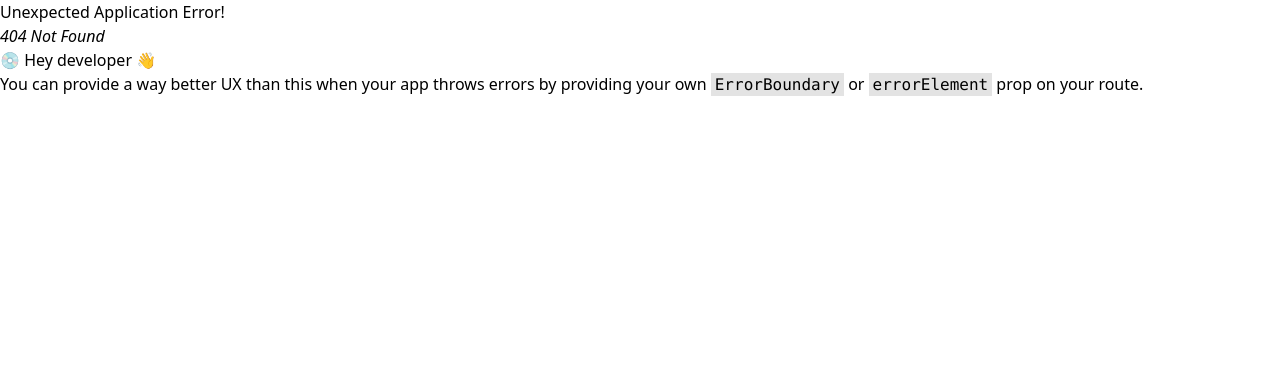
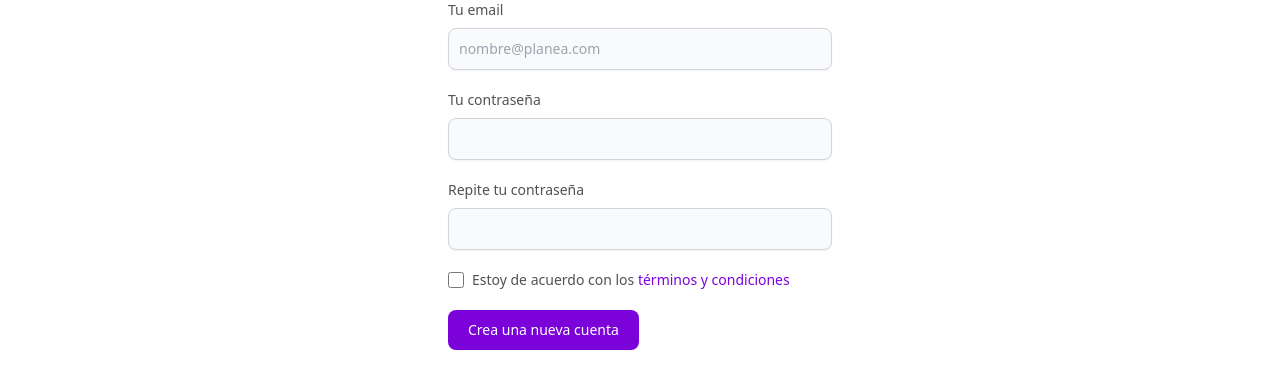
Before and after one commit to IsaLagu/planea-frontend, a React (Vite) app: page /signup in a window 1280 px wide. Before the commit this address had no page. Shown: the top 388 px of the page. Built offline with nearby package versions, Linux system fonts and the light colour scheme; a web font is replaced by a local one.

Commit message:
add signUp form

```diff
--- a/src/index.css
+++ b/src/index.css
@@ -2,7 +2,7 @@
 @tailwind components;
 @tailwind utilities;
 
-@font-face {
+/* @font-face {
     font-family: 'Lalezar';
     font-style: normal;
     font-display: auto;
@@ -15,4 +15,4 @@
     html {
       font-family: "Lalezar", system-ui, sans-serif;
     }
-}
+} */
--- /dev/null
+++ b/src/pages/SignUp.jsx
@@ -0,0 +1,66 @@
+export const SignUp = () => {
+  return (
+    <form className="max-w-sm mx-auto">
+      <div className="mb-5">
+        <label htmlFor="email" className="block mb-2 text-sm font-medium text-darkGrey">
+          Tu email
+        </label>
+        <input
+          type="email"
+          id="email"
+          className="shadow-sm bg-gray-50 border border-gray-300 text-darkGrey text-sm rounded-lg focus:outline-none focus:border-primary block w-full p-2.5"
+          placeholder="nombre@planea.com"
+          required
+        />
+      </div>
+
+      <div className="mb-5">
+        <label htmlFor="password" className="block mb-2 text-sm font-medium text-darkGrey">
+          Tu contraseña
+        </label>
+        <input
+          type="password"
+          id="password"
+          className="shadow-sm bg-gray-50 border border-gray-300 text-darkGrey text-sm rounded-lg focus:outline-none focus:border-primary block w-full p-2.5"
+          required
+        />
+      </div>
+
+      <div className="mb-5">
+        <label htmlFor="repeat-password" className="block mb-2 text-sm font-medium text-darkGrey">
+          Repite tu contraseña
+        </label>
+        <input
+          type="password"
+          id="repeat-password"
+          className="shadow-sm bg-gray-50 border border-gray-300 text-darkGrey text-sm rounded-lg focus:outline-none focus:border-primary block w-full p-2.5"
+          required
+        />
+      </div>
+
+      <div className="flex items-start mb-5">
+        <div className="flex items-center h-5">
+          <input
+            id="terms"
+            type="checkbox"
+            className="w-4 h-4 border border-gray-300 rounded bg-gray-50 accent-primary focus:ring-lightViolet"
+            required
+          />
+        </div>
+        <label htmlFor="terms" className="ms-2 text-sm font-medium text-darkGrey">
+          Estoy de acuerdo con los{" "}
+          <a href="#" className="text-primary hover:underline">
+            términos y condiciones
+          </a>
+        </label>
+      </div>
+
+      <button
+        type="submit"
+        className="text-white bg-primary hover:bg-lightViolet focus:ring-primary focus:ring-4 focus:outline-none font-medium rounded-lg text-sm px-5 py-2.5 text-center"
+      >
+        Crea una nueva cuenta
+      </button>
+    </form>
+  );
+};
--- a/src/router.jsx
+++ b/src/router.jsx
@@ -1,10 +1,14 @@
 import { createBrowserRouter } from "react-router-dom";
 import Layout from "./layout/Layout";
+import { SignUp } from "./pages/SignUp";
 
 export const router = createBrowserRouter([
   {
     path: "/",
     element: <Layout />,
-    children: [{ path: "/", element: <div>Hola</div> }],
+    children: [
+      { path: "/", element: <div>Hola</div> },
+      { path: "/signup", element: <SignUp /> },
+    ],
   },
 ]);
--- a/tailwind.config.js
+++ b/tailwind.config.js
@@ -5,6 +5,7 @@ export default {
     extend: {
       colors: {
         primary: "#7B03D9",
+        lightViolet: "#9623EF",
         grey: "#758CA3",
         darkGrey: "#525153",
         cream: "#F9F6F6",
```
